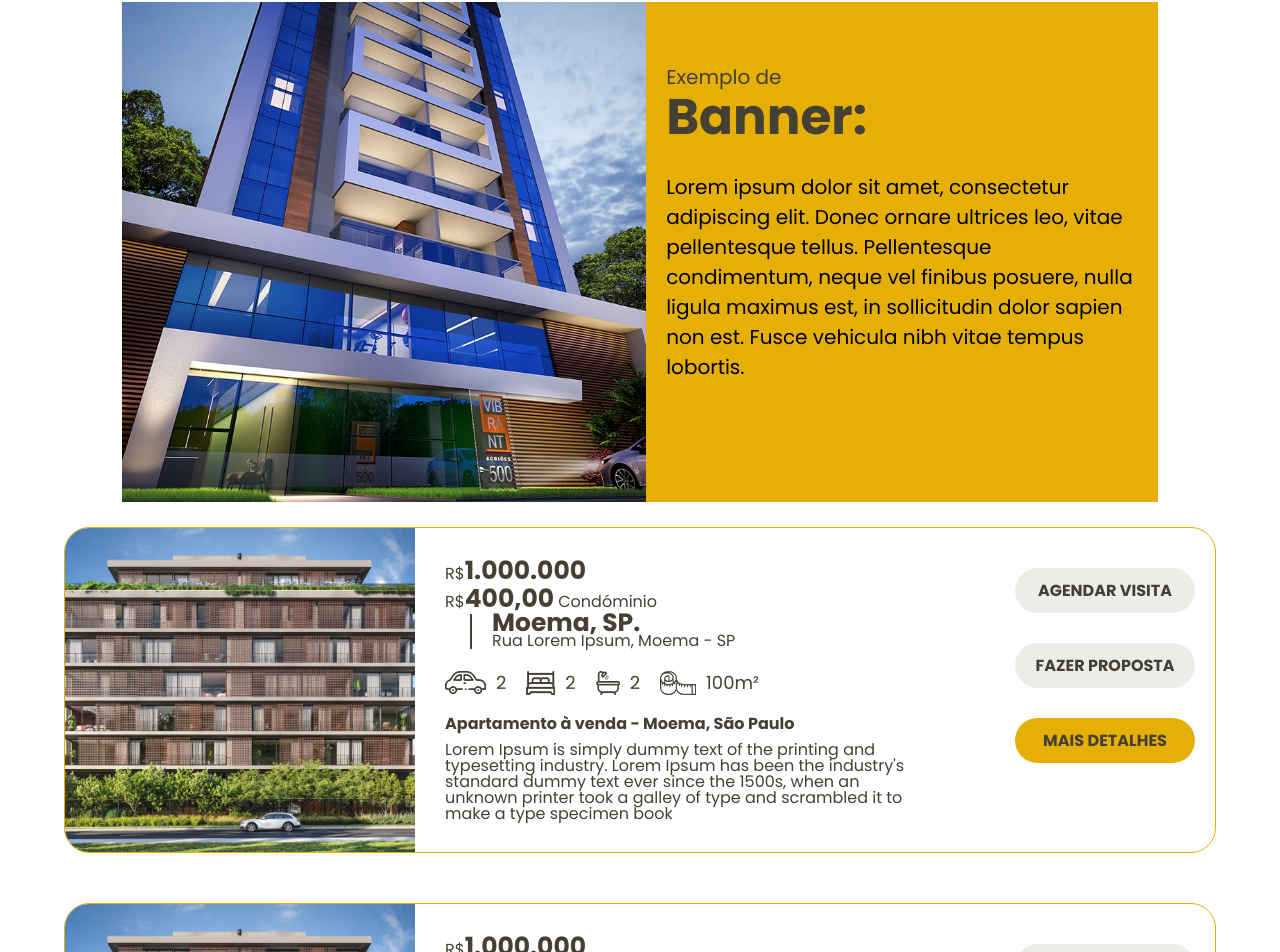
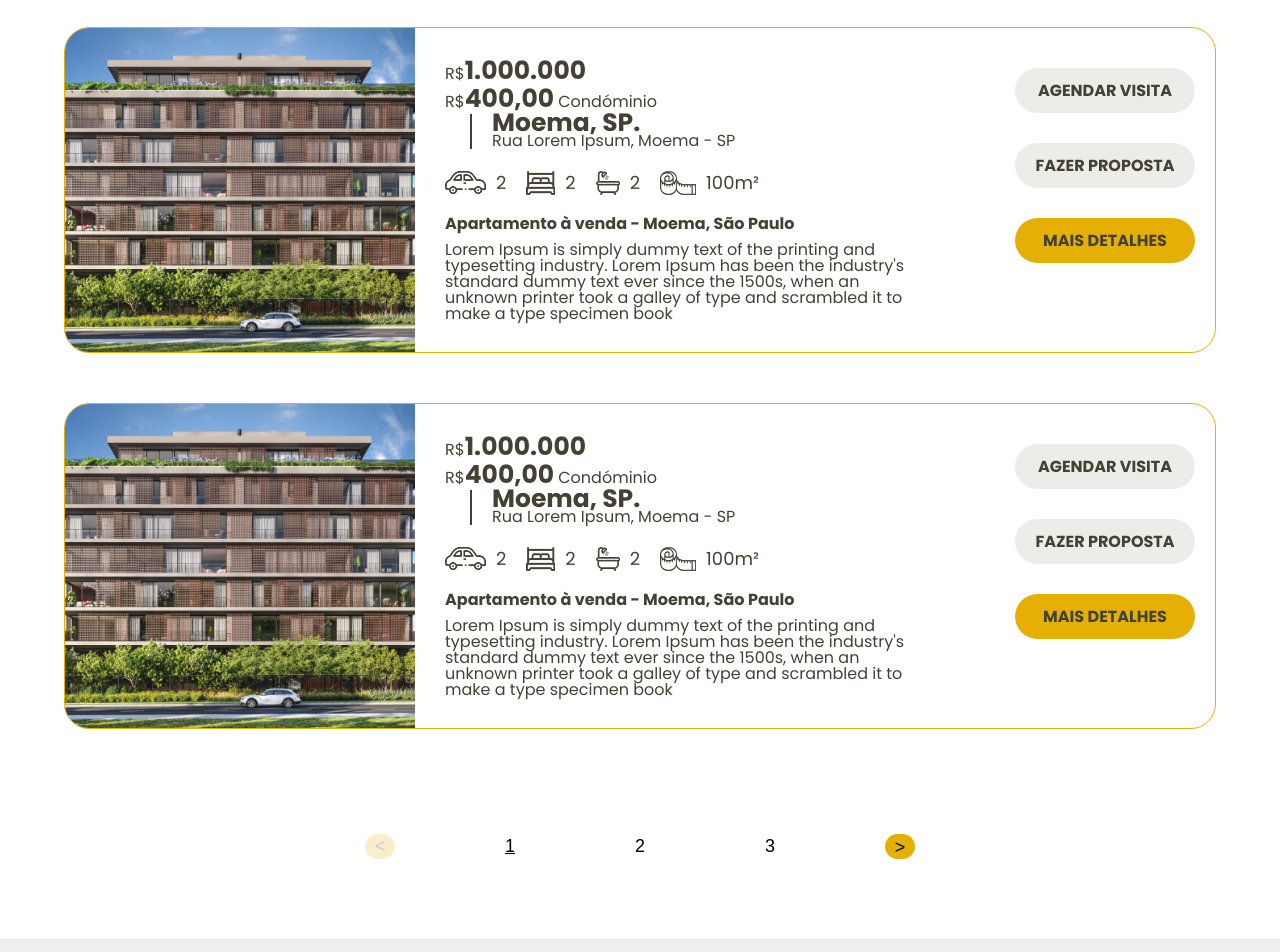
Before and after one commit to VictorBasso36/SisProfLayout, a Next.js app: page /Resultado in a window 1280 px wide. Shown: the part 1813-2765 px from the top of the page. Built offline with nearby package versions, Linux system fonts and the light colour scheme.

Commit message:
main search frontend

```diff
--- a/src/pages/Resultado/index.jsx
+++ b/src/pages/Resultado/index.jsx
@@ -79,7 +79,7 @@ export default function Resultado() {
 
   /*Tipo Imovel Drop Down*/
   const [imovelType, setImovelType] = useState(false); // Controla a visibilidade do dropdown
-  const [selectedImovelType, setSelectedImovelType] = useState(''); // Armazena o valor do checkbox selecionado
+  const [selectedImovelType, setSelectedImovelType] = useState('Apartamento'); // Armazena o valor do checkbox selecionado
 
   const handleCheckboxChange = (e) => {
     const value = e.target.value;
@@ -114,7 +114,6 @@ export default function Resultado() {
   };
 
   ////////////////////////
-
   /* Range Dormitorios Drop Down*/
   const [dormitoriosRange, setDormitoriosRange] = useState(false)//dropdown
   const [dormitoriosInitValue, setDormitoriosInitValue] = useState('');
@@ -137,7 +136,6 @@ export default function Resultado() {
     e.stopPropagation();
     setDormitoriosRange(!dormitoriosRange);
   };
-
   /////////////////////////////
   /*Range Suites Drop Down*/
   const [suitesRange, setSuitesRange] = useState(false); // Dropdown
@@ -209,8 +207,6 @@ export default function Resultado() {
 
   //Envio form para busca
   //envio da query a ser interpretada na tela de resultados buscando assim dentro da model da API da sisprof
-
-
   const Search = (e) => {
     console.log('buscou')
     if(e){
@@ -502,11 +498,6 @@ export default function Resultado() {
                 <CardResultado/>
                 <CardResultado/>
                 <CardResultado/>
-
-                <Banner  style={{ marginBottom: '10px' }} />
-
-                <CardResultado/>
-                <CardResultado/>
                 <CardResultado/>
                 <CardResultado/>
                 <PaginationSearch  items={items}
```
